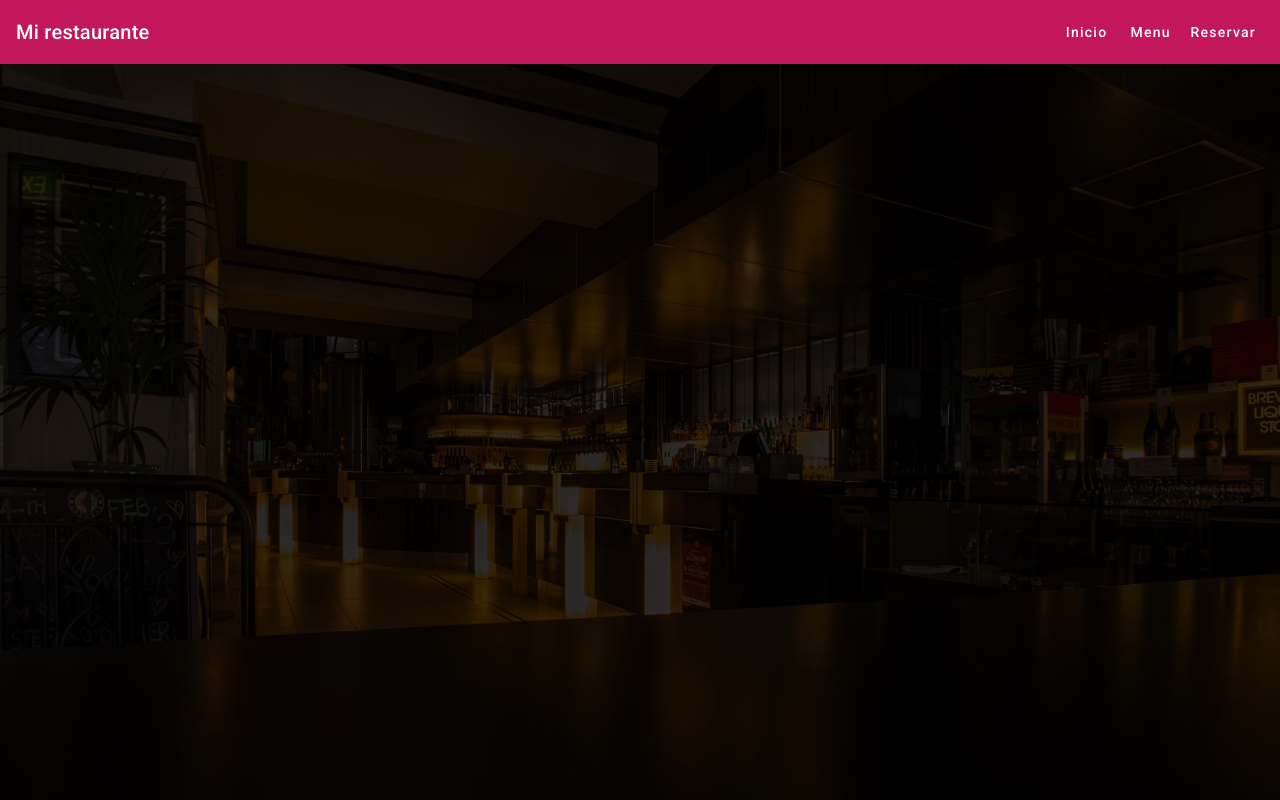
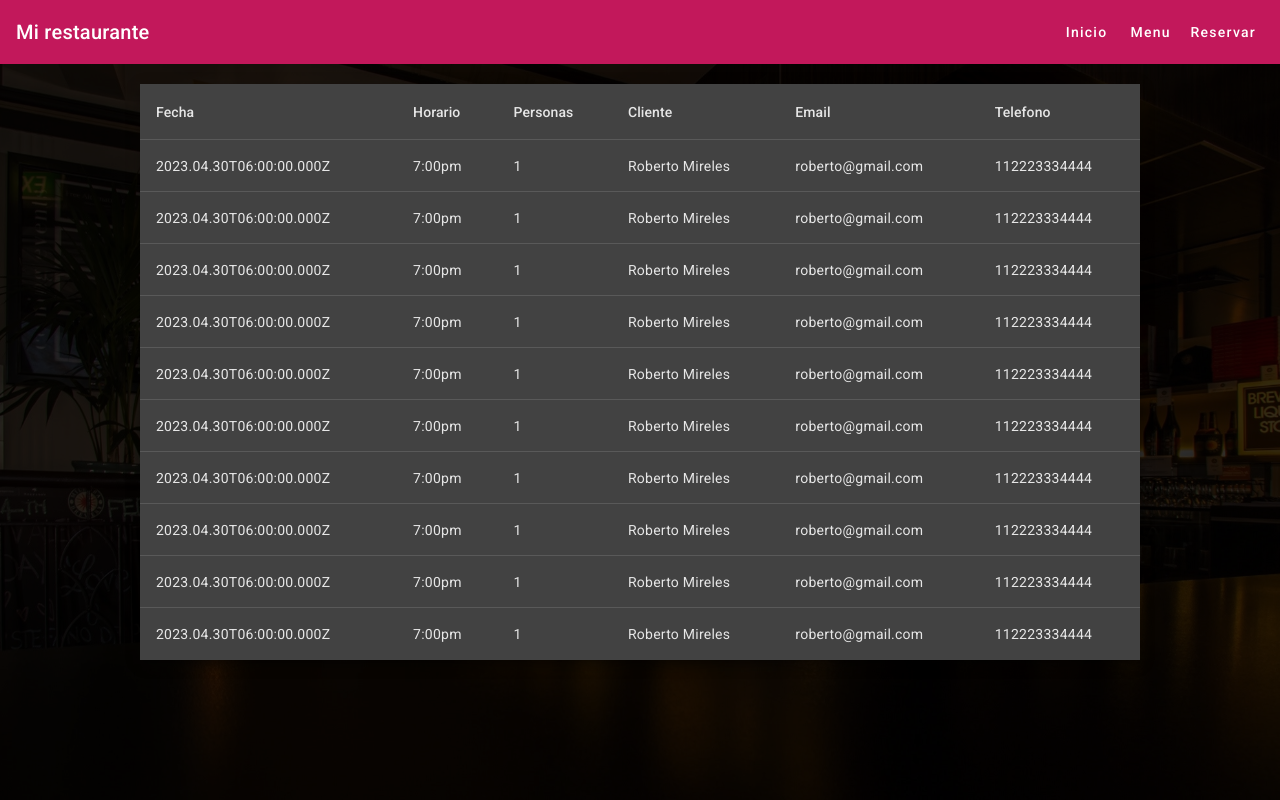
Before and after one commit to rmireles27/daa-restaurant, an Angular app: page /admin/reservations in a window 1280 px wide. Before the commit this address led to /. Built offline with nearby package versions, Linux system fonts and the light colour scheme.

Commit message:
17-creacion de pantalla de lista de reservaciones

```diff
--- a/src/app/app-routing.module.ts
+++ b/src/app/app-routing.module.ts
@@ -4,13 +4,17 @@ import { HomeComponent } from './home/home.component';
 import { MenuComponent } from './menu/menu.component';
 import { ReservationComponent } from './reservation/reservation.component';
 import { LoginComponent } from './login/login.component';
+import { ReservationListComponent } from './reservation-list/reservation-list.component';
 
 const routes: Routes = [
   { path: '', component: HomeComponent, pathMatch: 'full' },
   { path: 'menu', component: MenuComponent},
   { path: 'reservation', component: ReservationComponent},
   { path: 'admin', redirectTo: 'admin/login' },
-  { path: 'admin', children: [{ path: 'login', component: LoginComponent}] },
+  { path: 'admin', children: [
+    { path: 'login', component: LoginComponent},
+    { path: 'reservations', component: ReservationListComponent}
+  ] },
 ];
 
 @NgModule({
--- a/src/app/app.module.ts
+++ b/src/app/app.module.ts
@@ -20,6 +20,7 @@ import { MatFormFieldModule } from '@angular/material/form-field';
 import { MatIconModule } from '@angular/material/icon';
 import { LoginComponent } from './login/login.component';
 import { ReservationListComponent } from './reservation-list/reservation-list.component';
+import {MatTableModule} from '@angular/material/table';
 
 @NgModule({
   declarations: [
@@ -44,6 +45,7 @@ import { ReservationListComponent } from './reservation-list/reservation-list.co
     MatSelectModule,
     MatFormFieldModule,
     MatIconModule,
+    MatTableModule,
   ],
   providers: [],
   bootstrap: [AppComponent]
--- a/src/app/reservation-list/reservation-list.component.css
+++ b/src/app/reservation-list/reservation-list.component.css
@@ -0,0 +1,4 @@
+.wrapper {
+    margin: 20px auto;
+    max-width: 1000px;
+}
--- a/src/app/reservation-list/reservation-list.component.html
+++ b/src/app/reservation-list/reservation-list.component.html
@@ -1 +1,46 @@
-<p>reservation-list works!</p>
+<div class="wrapper">
+    <table mat-table [dataSource]="reservations" class="mat-elevation-z8">
+
+        <!-- ReservationDate Column -->
+        <ng-container matColumnDef="reservationDate">
+          <th mat-header-cell *matHeaderCellDef>Fecha</th>
+          <td mat-cell *matCellDef="let element"> {{element.reservationDate }} </td>
+        </ng-container>
+        <!--no se pudo cambiar el formato de fecha, desaparecia al agregar | date:'mediumDate'-->
+
+        <!-- ReservationSchedule Column -->
+        <ng-container matColumnDef="reservationSchedule">
+          <th mat-header-cell *matHeaderCellDef>Horario</th>
+          <td mat-cell *matCellDef="let element"> {{element.reservationSchedule + ':00pm'}} </td>
+        </ng-container>
+
+        <!-- People Column -->
+        <ng-container matColumnDef="people">
+          <th mat-header-cell *matHeaderCellDef>Personas</th>
+          <td mat-cell *matCellDef="let element"> {{element.people}} </td>
+        </ng-container>
+
+        <!-- Name Column -->
+        <ng-container matColumnDef="name">
+          <th mat-header-cell *matHeaderCellDef>Cliente</th>
+          <td mat-cell *matCellDef="let element"> {{element.name}} </td>
+        </ng-container>
+
+        <!-- Email Column -->
+        <ng-container matColumnDef="email">
+            <th mat-header-cell *matHeaderCellDef>Email</th>
+            <td mat-cell *matCellDef="let element"> {{element.email}} </td>
+          </ng-container>
+
+          <!-- Phone Column -->
+        <ng-container matColumnDef="phone">
+            <th mat-header-cell *matHeaderCellDef>Telefono</th>
+            <td mat-cell *matCellDef="let element"> {{element.phone}} </td>
+          </ng-container>
+
+        <tr mat-header-row *matHeaderRowDef="displayedColumns"></tr>
+        <tr mat-row *matRowDef="let row; columns: displayedColumns;"></tr>
+      </table>
+
+
+</div>
--- a/src/app/reservation-list/reservation-list.component.ts
+++ b/src/app/reservation-list/reservation-list.component.ts
@@ -6,5 +6,25 @@ import { Component } from '@angular/core';
   styleUrls: ['./reservation-list.component.css']
 })
 export class ReservationListComponent {
+  reservations= [
+    { name: 'Roberto Mireles', email: "roberto@gmail.com", phone: '112223334444', people: 1, reservationDate: '2023.04.30T06:00:00.000Z', reservationSchedule: 7},
+    { name: 'Roberto Mireles', email: "roberto@gmail.com", phone: '112223334444', people: 1, reservationDate: '2023.04.30T06:00:00.000Z', reservationSchedule: 7},
+    { name: 'Roberto Mireles', email: "roberto@gmail.com", phone: '112223334444', people: 1, reservationDate: '2023.04.30T06:00:00.000Z', reservationSchedule: 7},
+    { name: 'Roberto Mireles', email: "roberto@gmail.com", phone: '112223334444', people: 1, reservationDate: '2023.04.30T06:00:00.000Z', reservationSchedule: 7},
+    { name: 'Roberto Mireles', email: "roberto@gmail.com", phone: '112223334444', people: 1, reservationDate: '2023.04.30T06:00:00.000Z', reservationSchedule: 7},
+    { name: 'Roberto Mireles', email: "roberto@gmail.com", phone: '112223334444', people: 1, reservationDate: '2023.04.30T06:00:00.000Z', reservationSchedule: 7},
+    { name: 'Roberto Mireles', email: "roberto@gmail.com", phone: '112223334444', people: 1, reservationDate: '2023.04.30T06:00:00.000Z', reservationSchedule: 7},
+    { name: 'Roberto Mireles', email: "roberto@gmail.com", phone: '112223334444', people: 1, reservationDate: '2023.04.30T06:00:00.000Z', reservationSchedule: 7},
+    { name: 'Roberto Mireles', email: "roberto@gmail.com", phone: '112223334444', people: 1, reservationDate: '2023.04.30T06:00:00.000Z', reservationSchedule: 7},
+    { name: 'Roberto Mireles', email: "roberto@gmail.com", phone: '112223334444', people: 1, reservationDate: '2023.04.30T06:00:00.000Z', reservationSchedule: 7},
+  ];
 
+  displayedColumns: string[] = [
+    'reservationDate',
+    'reservationSchedule',
+    'people',
+    'name',
+    'email',
+    'phone'
+  ];
 }
```
